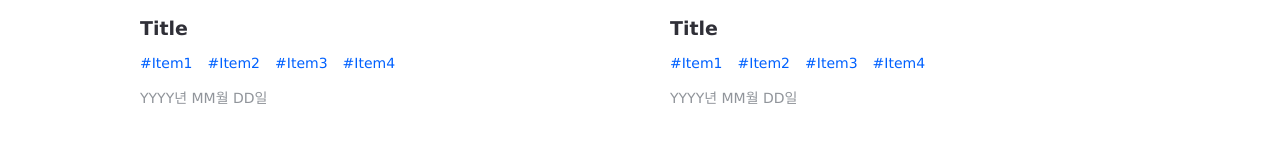
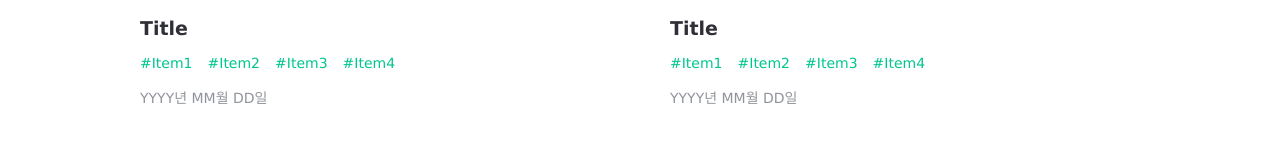
Before and after one commit to jiyehyeon/til-blog, a Gatsby site: page / in a window 1280 px wide. Shown: the part 407-552 px from the top of the page. Built offline with nearby package versions, Linux system fonts and the light colour scheme; Gatsby itself is replaced by a stand-in of ours; a web font is replaced by a local one.

Commit message:
style: main 색상 변경

```diff
--- a/src/components/common/GlobalStyle.tsx
+++ b/src/components/common/GlobalStyle.tsx
@@ -4,7 +4,7 @@ import "prismjs/themes/prism-solarizedlight.css";
 
 const defaultStyle = css`
   :root {
-    --base-color: #0061ff;
+    --base-color: rgb(0, 198, 142);
     --base-grey: #90949a;
     --base-dark-blue: #333e4c;
     --base-dark: #2f2f37;
```
